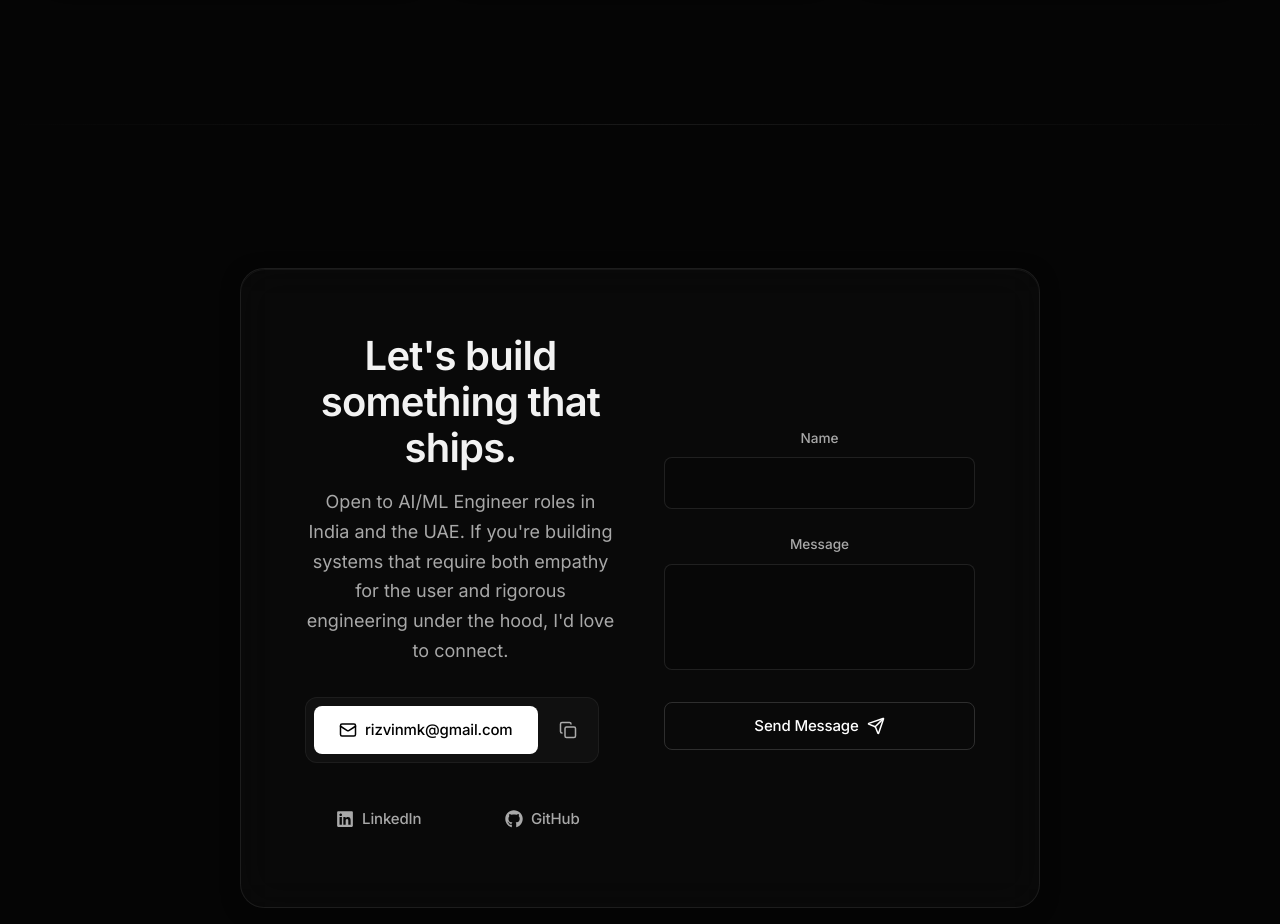
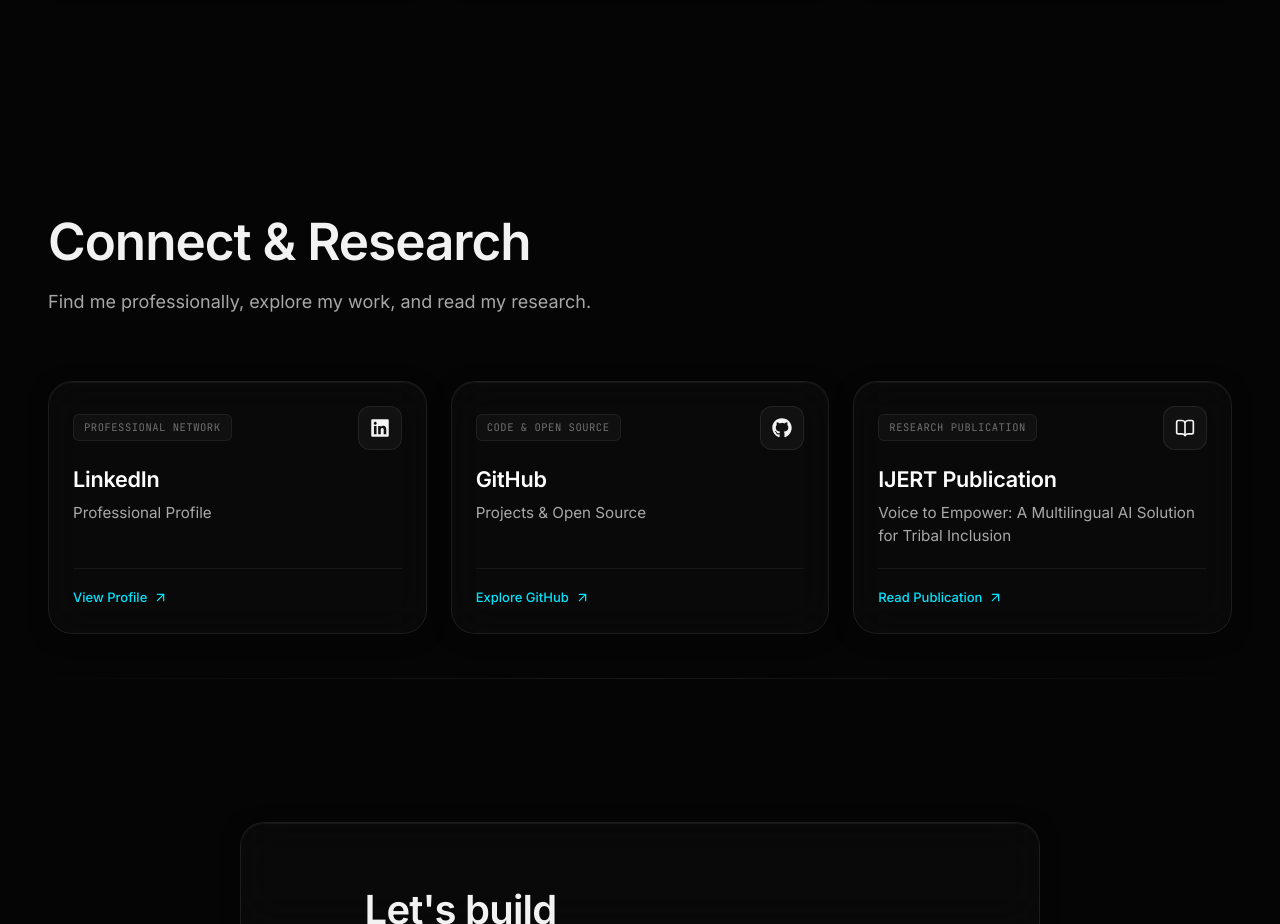
Before and after one commit to rzvn6660/Rizvin_Portfolio, a React (Vite) app: page / in a window 1280 px wide. Shown: the part 5600-6524 px from the top of the page. Built offline with nearby package versions, Linux system fonts and the light colour scheme.

Commit message:
feat: add connect and research section

```diff
--- /dev/null
+++ b/src/components/ConnectResearch.css
@@ -0,0 +1,216 @@
+/* ==========================================================================
+   Connect & Research Section
+   ========================================================================== */
+
+.connect-research-section {
+  padding: 72px 0 36px;
+  position: relative;
+  z-index: 2;
+}
+
+@media (min-width: 1024px) {
+  .connect-research-section {
+    padding: 88px 0 44px;
+  }
+}
+
+.connect-research-grid {
+  display: grid;
+  grid-template-columns: 1fr;
+  gap: var(--space-16);
+  align-items: stretch;
+}
+
+/* Tablet (768px - 1023px): Balanced 2 + 1 arrangement */
+@media (min-width: 768px) and (max-width: 1023px) {
+  .connect-research-grid {
+    grid-template-columns: repeat(2, 1fr);
+    gap: var(--space-20);
+  }
+
+  .connect-card-ijert {
+    grid-column: 1 / -1;
+  }
+}
+
+/* Desktop (1024px+): 3 equal visual cards */
+@media (min-width: 1024px) {
+  .connect-research-grid {
+    grid-template-columns: repeat(3, 1fr);
+    gap: var(--space-24);
+  }
+}
+
+/* --------------------------------------------------------------------------
+   Card Architecture
+   -------------------------------------------------------------------------- */
+.connect-research-card {
+  display: flex;
+  flex-direction: column;
+  justify-content: space-between;
+  padding: var(--space-24);
+  min-height: 220px;
+  height: 100%;
+  border-radius: var(--border-radius-lg);
+  border: 1px solid var(--color-border-subtle);
+  background: rgba(16, 16, 22, 0.65);
+  backdrop-filter: blur(16px);
+  -webkit-backdrop-filter: blur(16px);
+  text-decoration: none;
+  color: inherit;
+  position: relative;
+  overflow: hidden;
+  opacity: 0;
+  transform: translateY(20px);
+  transition: transform var(--transition-fast), border-color var(--transition-fast), box-shadow var(--transition-fast), opacity var(--transition-medium);
+}
+
+.connect-research-grid.in-view .connect-research-card {
+  opacity: 1;
+  transform: translateY(0);
+}
+
+.connect-research-grid.in-view .connect-research-card:nth-child(1) {
+  transition-delay: 0ms;
+}
+
+.connect-research-grid.in-view .connect-research-card:nth-child(2) {
+  transition-delay: 80ms;
+}
+
+.connect-research-grid.in-view .connect-research-card:nth-child(3) {
+  transition-delay: 160ms;
+}
+
+@media (hover: hover) and (pointer: fine) {
+  .connect-research-card:hover {
+    transform: translateY(-4px);
+    border-color: rgba(255, 255, 255, 0.2);
+    box-shadow:
+      0 16px 36px -10px rgba(0, 0, 0, 0.75),
+      0 0 24px -8px rgba(0, 229, 255, 0.1);
+  }
+
+  .connect-research-card:hover .connect-card-action {
+    color: #ffffff;
+  }
+
+  .connect-research-card:hover .connect-card-action svg {
+    transform: translate(2px, -2px);
+  }
+}
+
+.connect-research-card:focus-visible {
+  outline: 2px solid var(--color-accent-secondary);
+  outline-offset: 3px;
+}
+
+/* Card Top Bar */
+.connect-card-top {
+  display: flex;
+  align-items: center;
+  justify-content: space-between;
+  width: 100%;
+}
+
+.connect-card-badge {
+  font-family: var(--font-mono);
+  font-size: 10.5px;
+  text-transform: uppercase;
+  letter-spacing: 0.05em;
+  color: var(--color-text-tertiary);
+  background: rgba(255, 255, 255, 0.03);
+  border: 1px solid rgba(255, 255, 255, 0.06);
+  padding: 4px 10px;
+  border-radius: 6px;
+}
+
+.connect-card-icon-wrap {
+  width: 44px;
+  height: 44px;
+  border-radius: 12px;
+  display: flex;
+  align-items: center;
+  justify-content: center;
+  background: rgba(255, 255, 255, 0.035);
+  border: 1px solid rgba(255, 255, 255, 0.08);
+  color: var(--color-text-primary);
+  transition: color var(--transition-fast), border-color var(--transition-fast), background var(--transition-fast);
+}
+
+@media (hover: hover) and (pointer: fine) {
+  .connect-research-card:hover .icon-linkedin {
+    color: #00e5ff;
+    border-color: rgba(0, 229, 255, 0.3);
+    background: rgba(0, 229, 255, 0.08);
+  }
+
+  .connect-research-card:hover .icon-github {
+    color: #ffffff;
+    border-color: rgba(255, 255, 255, 0.3);
+    background: rgba(255, 255, 255, 0.08);
+  }
+
+  .connect-research-card:hover .icon-publication {
+    color: #c084fc;
+    border-color: rgba(192, 132, 252, 0.3);
+    background: rgba(192, 132, 252, 0.08);
+  }
+}
+
+/* Card Body */
+.connect-card-body {
+  margin: 16px 0 20px;
+  flex-grow: 1;
+  display: flex;
+  flex-direction: column;
+}
+
+.connect-card-title {
+  font-size: 1.35rem;
+  font-weight: 600;
+  color: #ffffff;
+  letter-spacing: -0.01em;
+  margin-bottom: 8px;
+  line-height: 1.25;
+}
+
+.connect-card-desc {
+  font-size: 0.95rem;
+  color: var(--color-text-secondary);
+  line-height: 1.55;
+}
+
+/* Card Footer */
+.connect-card-footer {
+  padding-top: 14px;
+  border-top: 1px solid rgba(255, 255, 255, 0.06);
+  width: 100%;
+}
+
+.connect-card-action {
+  display: inline-flex;
+  align-items: center;
+  gap: 6px;
+  font-size: 13px;
+  font-weight: 500;
+  color: var(--color-accent-secondary);
+  transition: color var(--transition-fast);
+}
+
+.connect-card-action svg {
+  transition: transform var(--transition-fast);
+}
+
+/* --------------------------------------------------------------------------
+   Accessibility & Reduced Motion
+   -------------------------------------------------------------------------- */
+@media (prefers-reduced-motion: reduce) {
+  .connect-research-card,
+  .connect-card-action svg {
+    transition: none !important;
+    transform: none !important;
+    animation: none !important;
+    opacity: 1 !important;
+  }
+}
--- /dev/null
+++ b/src/components/ConnectResearch.jsx
@@ -0,0 +1,96 @@
+import React from 'react';
+import { FaLinkedin, FaGithub } from 'react-icons/fa';
+import { BookOpen, ArrowUpRight } from 'lucide-react';
+import { useInView } from 'react-intersection-observer';
+import './ConnectResearch.css';
+
+const connectItems = [
+  {
+    id: 'linkedin',
+    badge: 'Professional Network',
+    title: 'LinkedIn',
+    description: 'Professional Profile',
+    action: 'View Profile',
+    url: 'https://www.linkedin.com/in/mohammed-rizvin-mk/',
+    icon: FaLinkedin,
+    iconClass: 'icon-linkedin',
+    ariaLabel: "LinkedIn — Mohammed Rizvin MK's professional profile (opens in new tab)"
+  },
+  {
+    id: 'github',
+    badge: 'Code & Open Source',
+    title: 'GitHub',
+    description: 'Projects & Open Source',
+    action: 'Explore GitHub',
+    url: 'https://github.com/rzvn6660',
+    icon: FaGithub,
+    iconClass: 'icon-github',
+    ariaLabel: "GitHub — Mohammed Rizvin MK's projects and open source repositories (opens in new tab)"
+  },
+  {
+    id: 'ijert',
+    badge: 'Research Publication',
+    title: 'IJERT Publication',
+    description: 'Voice to Empower: A Multilingual AI Solution for Tribal Inclusion',
+    action: 'Read Publication',
+    url: 'https://www.ijert.org/voice-to-empower-a-multilingual-ai-solution-for-tribal-inclusion-ijertv15is080183',
+    icon: BookOpen,
+    iconClass: 'icon-publication',
+    ariaLabel: 'IJERT Publication — Voice to Empower: A Multilingual AI Solution for Tribal Inclusion (opens in new tab)'
+  }
+];
+
+export default function ConnectResearch() {
+  const { ref, inView } = useInView({
+    triggerOnce: true,
+    threshold: 0.1
+  });
+
+  return (
+    <section id="connect-research" className="connect-research-section" aria-label="Connect and Research">
+      <div className="container" ref={ref}>
+        <div className="section-header">
+          <h2 className="section-title">Connect &amp; Research</h2>
+          <p className="section-subtitle">
+            Find me professionally, explore my work, and read my research.
+          </p>
+        </div>
+
+        <div className={`connect-research-grid ${inView ? 'in-view' : ''}`}>
+          {connectItems.map((item) => {
+            const IconComponent = item.icon;
+            return (
+              <a
+                key={item.id}
+                href={item.url}
+                target="_blank"
+                rel="noopener noreferrer"
+                className={`connect-research-card glass-panel connect-card-${item.id}`}
+                aria-label={item.ariaLabel}
+              >
+                <div className="connect-card-top">
+                  <span className="connect-card-badge">{item.badge}</span>
+                  <div className={`connect-card-icon-wrap ${item.iconClass}`}>
+                    <IconComponent size={20} aria-hidden="true" />
+                  </div>
+                </div>
+
+                <div className="connect-card-body">
+                  <h3 className="connect-card-title">{item.title}</h3>
+                  <p className="connect-card-desc">{item.description}</p>
+                </div>
+
+                <div className="connect-card-footer">
+                  <span className="connect-card-action">
+                    <span>{item.action}</span>
+                    <ArrowUpRight size={15} aria-hidden="true" />
+                  </span>
+                </div>
+              </a>
+            );
+          })}
+        </div>
+      </div>
+    </section>
+  );
+}
--- a/src/pages/Home.jsx
+++ b/src/pages/Home.jsx
@@ -4,6 +4,7 @@ import SkillStrip from '../components/SkillStrip';
 import ProjectCard from '../components/ProjectCard';
 import GitHubSection from '../components/GitHubSection';
 import Certifications from '../components/Certifications';
+import ConnectResearch from '../components/ConnectResearch';
 import Contact from '../components/Contact';
 import { projects } from '../data/projects';
 
@@ -37,6 +38,7 @@ export default function Home() {
 
       <GitHubSection />
       <Certifications />
+      <ConnectResearch />
       <Contact />
     </>
   );
```
